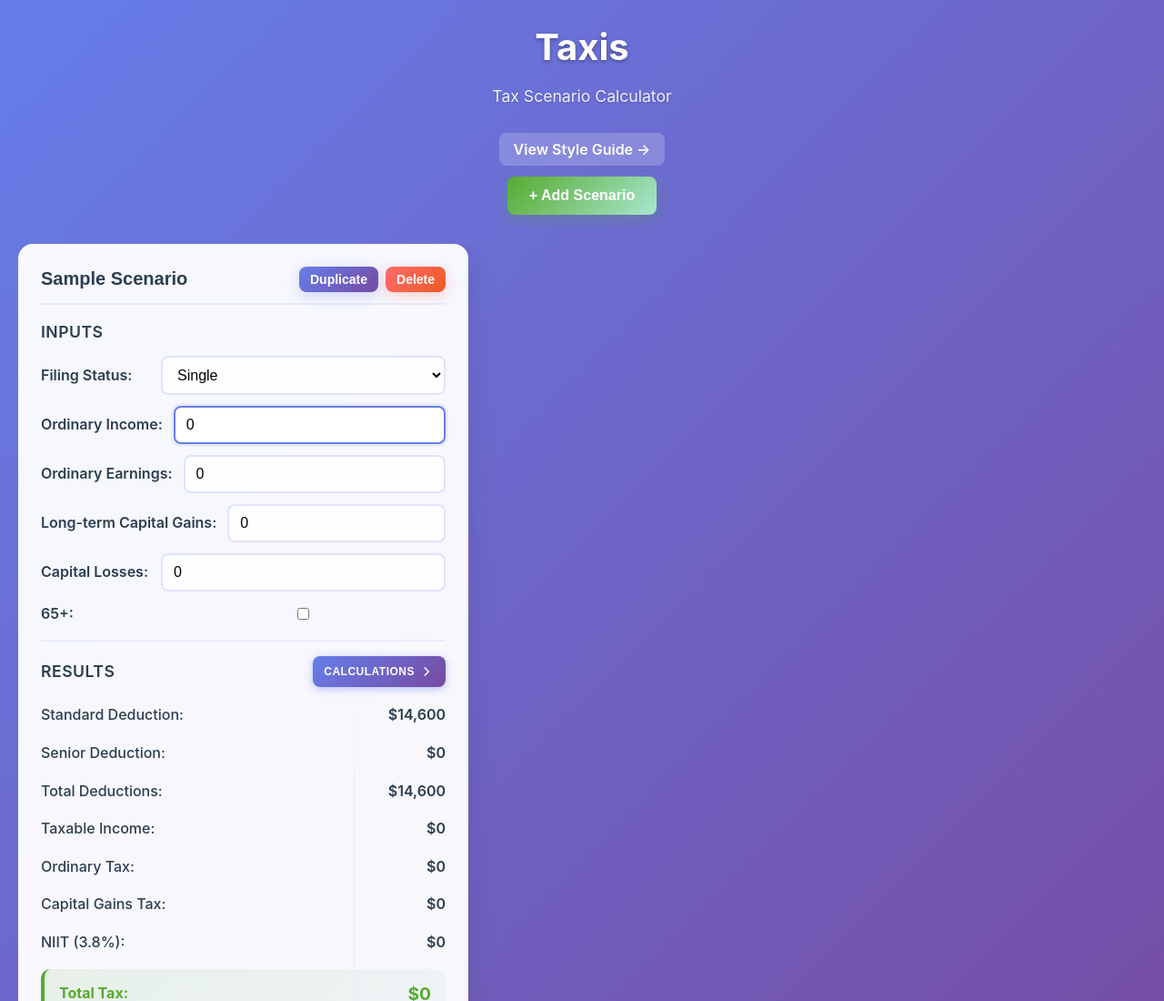
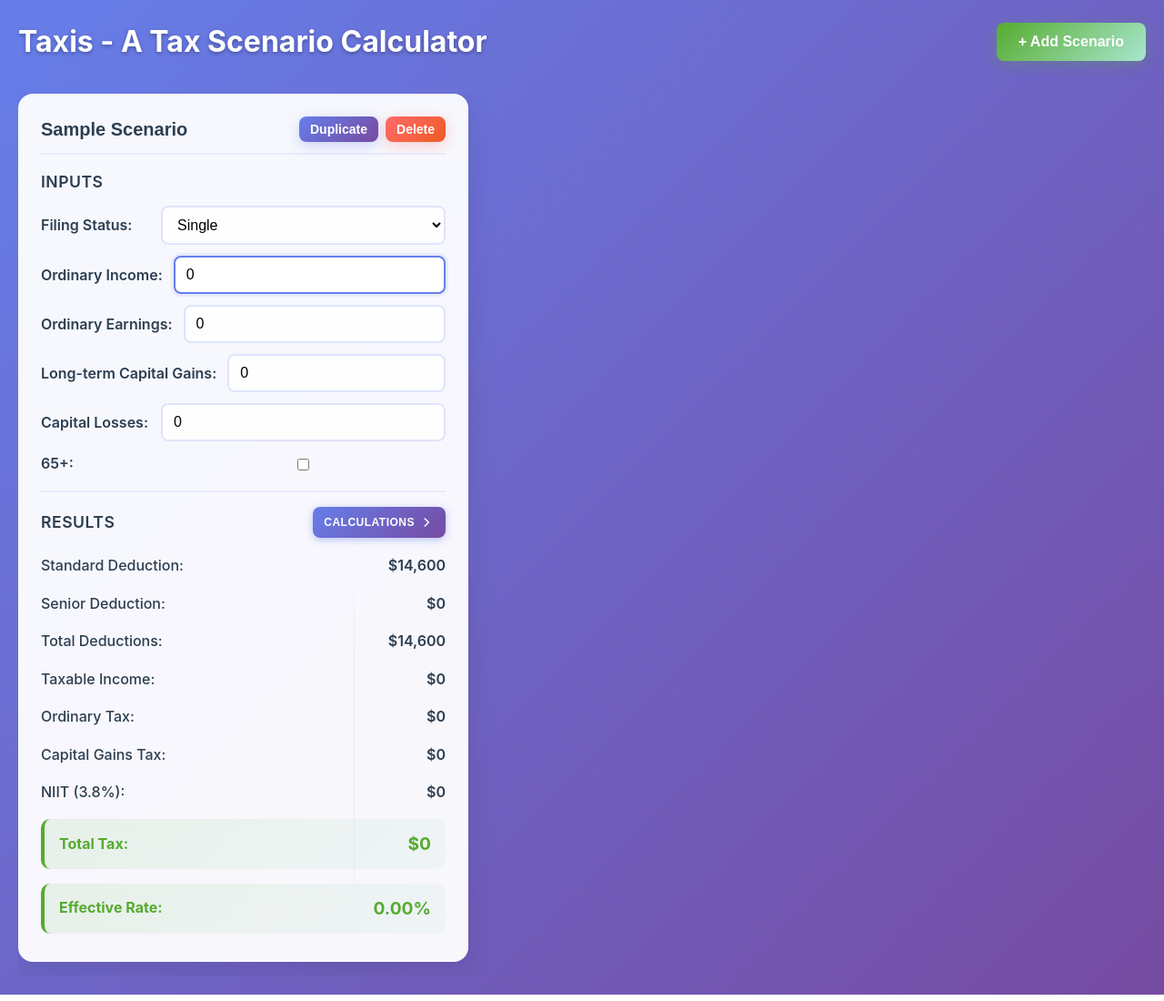
Before and after one commit to blastum/taxis, a website with bundled scripts: page index.html in a window 1280 px wide. Shown: the top 1100 px of the page at 91% size. Built offline with nearby package versions, Linux system fonts and the light colour scheme.

Commit message:
Update styles and HTML layout

```diff
--- a/index.html
+++ b/index.html
@@ -9,20 +9,12 @@
 </head>
 
 <body>
-	<header>
-		<h1>Taxis</h1>
-		<p>Tax Scenario Calculator</p>
+	<header class="header-container">
+		<h1>Taxis - A Tax Scenario Calculator</h1>
+		<button id="add-scenario" class="btn btn-primary">+ Add Scenario</button>
 	</header>
 
 	<main>
-		<div class="navigation" style="text-align: center; margin-bottom: 1rem;">
-			<a href="style-guide.html"
-				style="color: white; text-decoration: none; font-weight: 600; padding: 0.5rem 1rem; border-radius: 8px; background: rgba(255, 255, 255, 0.2); backdrop-filter: blur(10px); transition: all 0.3s ease;">View
-				Style Guide →</a>
-		</div>
-		<section class="controls">
-			<button id="add-scenario" class="btn btn-primary">+ Add Scenario</button>
-		</section>
 
 		<section id="scenarios-container" class="scenarios-container">
 			<!-- Scenarios will be dynamically added here -->
--- a/styles.css
+++ b/styles.css
@@ -15,23 +15,32 @@ body {
 }
 
 /* Header */
-header {
-	text-align: center;
+.header-container {
+	display: flex;
+	justify-content: space-between;
+	align-items: center;
 	margin-bottom: 2rem;
+	flex-wrap: wrap;
+	gap: 1rem;
 }
 
-header h1 {
-	font-size: 2.5rem;
+.header-container h1 {
+	font-size: 2rem;
 	color: white;
-	margin-bottom: 0.5rem;
 	text-shadow: 0 2px 4px rgba(0, 0, 0, 0.3);
 	font-weight: 700;
+	margin: 0;
 }
 
-header p {
-	color: rgba(255, 255, 255, 0.9);
-	font-size: 1.1rem;
-	text-shadow: 0 1px 2px rgba(0, 0, 0, 0.2);
+@media (max-width: 768px) {
+	.header-container {
+		flex-direction: column;
+		text-align: center;
+	}
+
+	.header-container h1 {
+		font-size: 1.5rem;
+	}
 }
 
 /* Controls */
```
